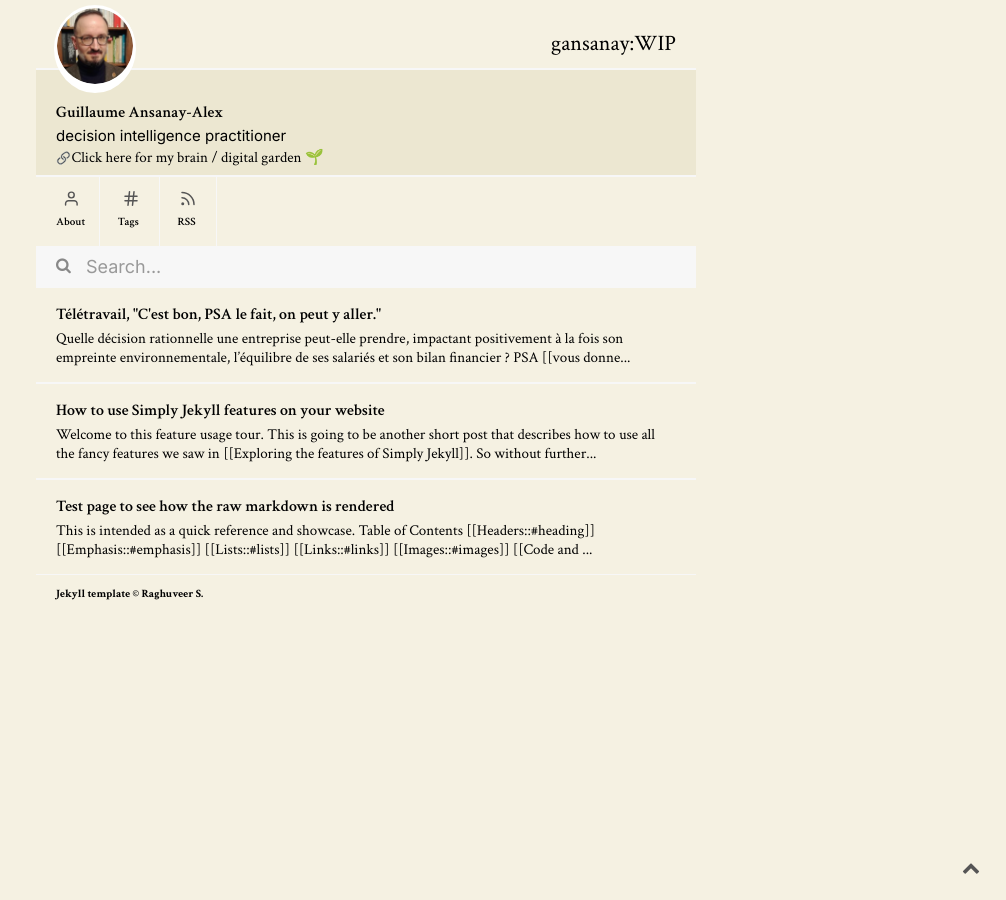
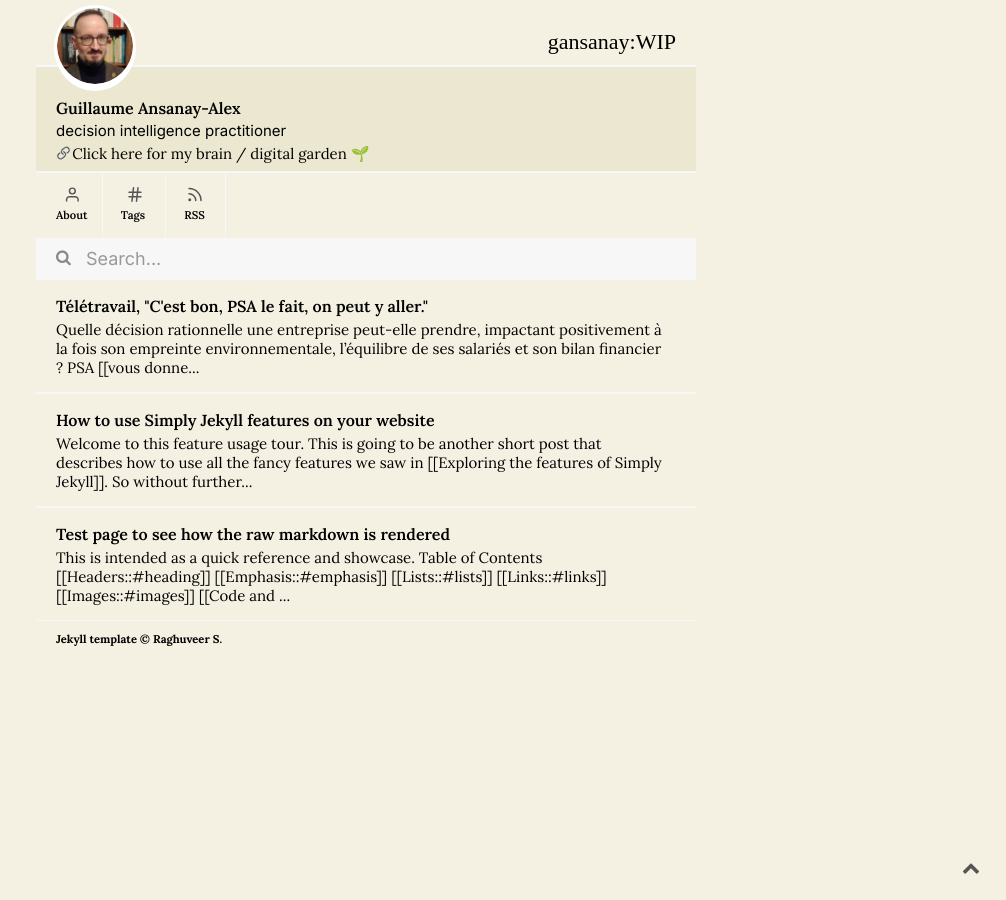
Before and after one commit to gansanay/gansanay.github.io, a Jekyll site: the page built from index.md, in a window 1280 px wide. Shown: the whole page, without its empty margins (274-1280 px from the left). Built offline with Jekyll 4.4.1, drawn with Linux system fonts in a browser that asks for light colours.

Commit message:
new fonts

```diff
--- a/assets/css/style.css
+++ b/assets/css/style.css
@@ -10,7 +10,8 @@ layout: stylesheet
 @import url('https://fonts.googleapis.com/css2?family=IBM+Plex+Sans:ital,wght@0,100;0,200;0,300;0,400;0,500;0,600;0,700;1,100;1,200;1,300;1,400;1,500;1,600;1,700&display=swap');
 @import "/assets/css/highlight.css";
 /* GOOGLE FONTS */
-@import url('https://fonts.googleapis.com/css2?family=Crimson+Text:ital,wght@0,400;0,500;0,600;0,700;0,800;1,400;1,500;1,600;1,700;1,800&display=swap');
+@import url('https://fonts.googleapis.com/css2?family=Lora:ital,wght@0,400;0,500;0,600;0,700;0,800;1,400;1,500;1,600;1,700;1,800&display=swap');
+@import url('https://fonts.googleapis.com/css2?family=Lora:wght@400;700&family=Roboto:wght@400;700&display=swap');
 /* Containers: Body, Container, Box, Main, Header, Content */
 
 * {
@@ -22,8 +23,8 @@ layout: stylesheet
 :root {
     --page-width: 616px;
 
-    --header-font: "Crimson Text", serif;
-    --body-font: "Crimson Text", serif;
+    --header-font: "Roboto Bold", serif;
+    --body-font: "Lora", serif;
 
     --bg-color: #f5f1e2;
     --page-color: rgba(236, 231, 209, .95);
```
